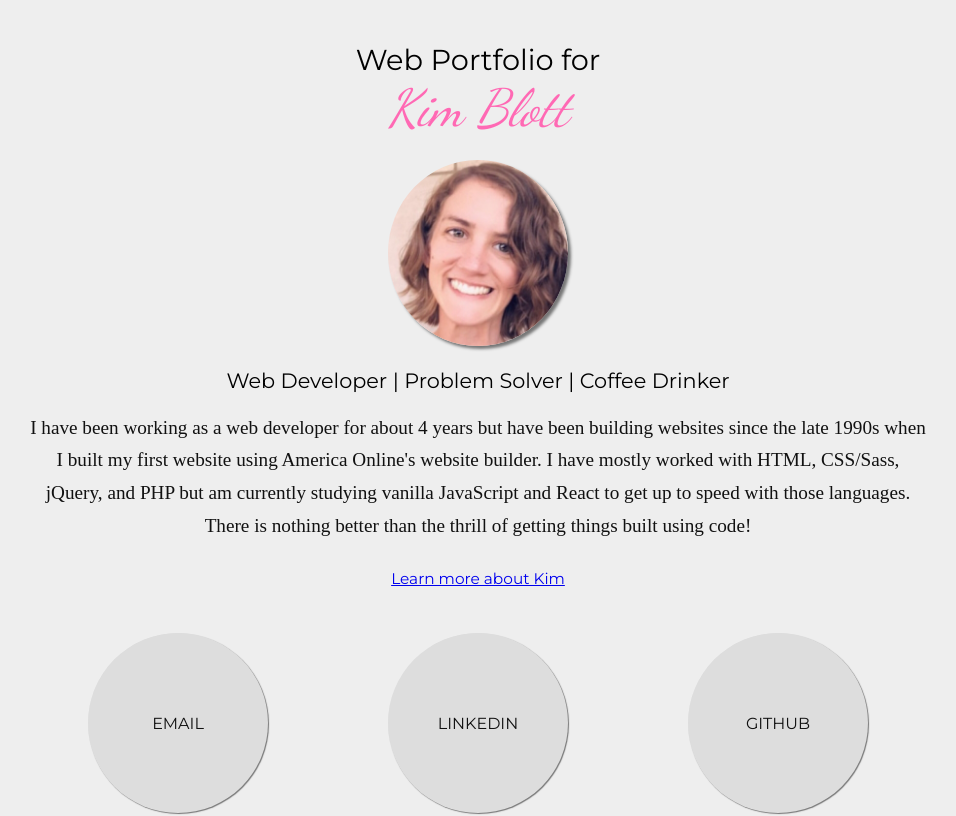
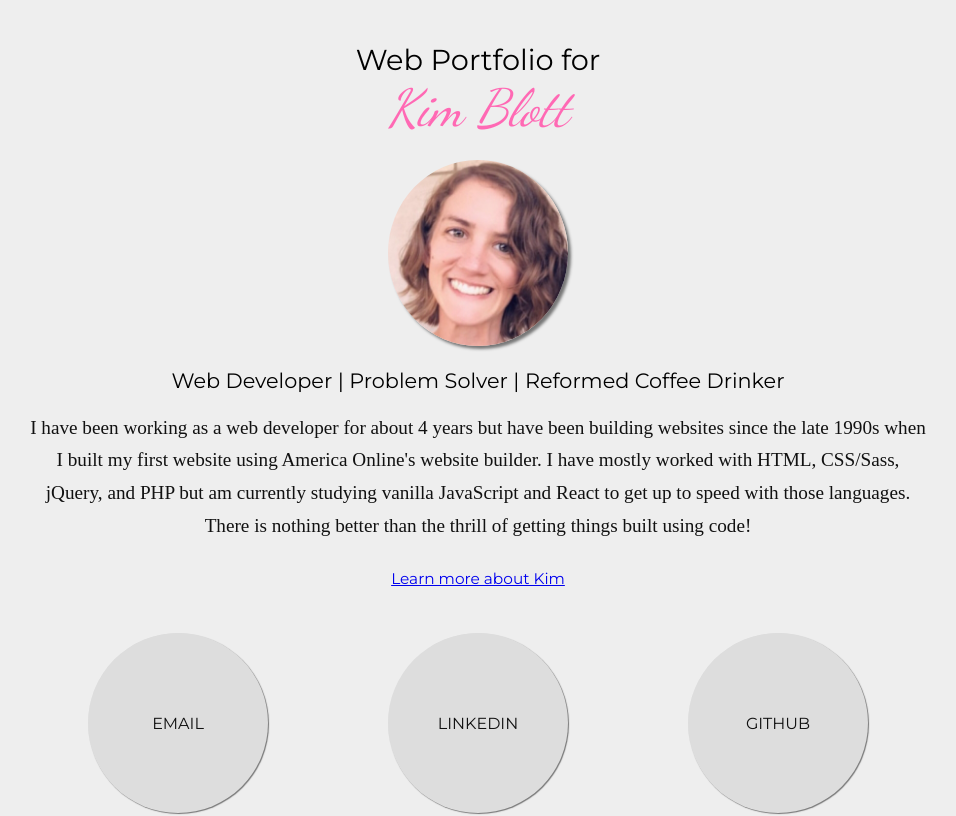
Before and after one commit to lowmoonlight/web-portfolio, a React (Vite) app: page / in a window 1280 px wide. Shown: the top 816 px of the page, without its empty margins (162-1118 px from the left). Built offline with nearby package versions, Linux system fonts and the light colour scheme.

Commit message:
Update headline to reflect my reluctant switch from drinking coffee

```diff
--- a/src/App.js
+++ b/src/App.js
@@ -19,7 +19,7 @@ const App = () => {
         className="kim-image"
         alt="Kim Blott smiling into camera"
       />
-      <h2>Web Developer | Problem Solver | Coffee Drinker</h2>
+      <h2>Web Developer | Problem Solver | Reformed Coffee Drinker</h2>
       <Router>
         <Intro path="/" />
         <Details path="/details" />
```
